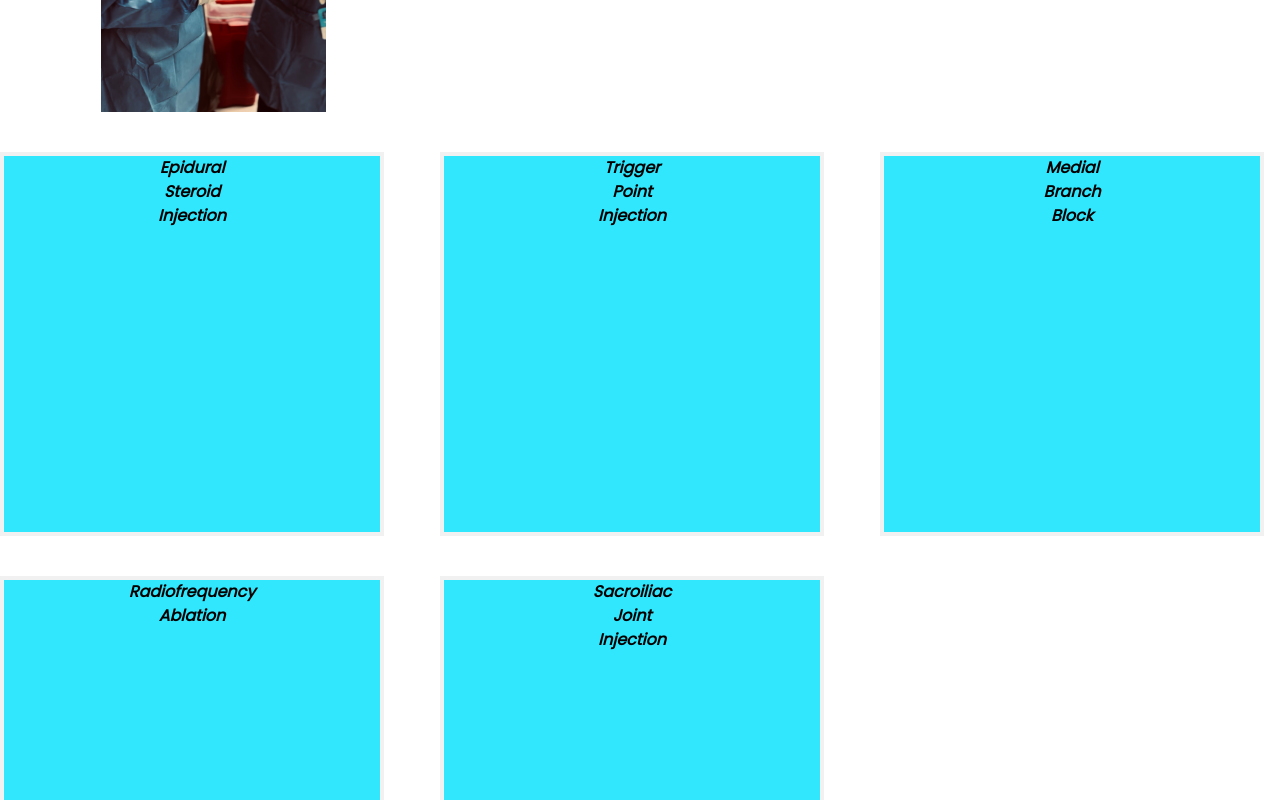
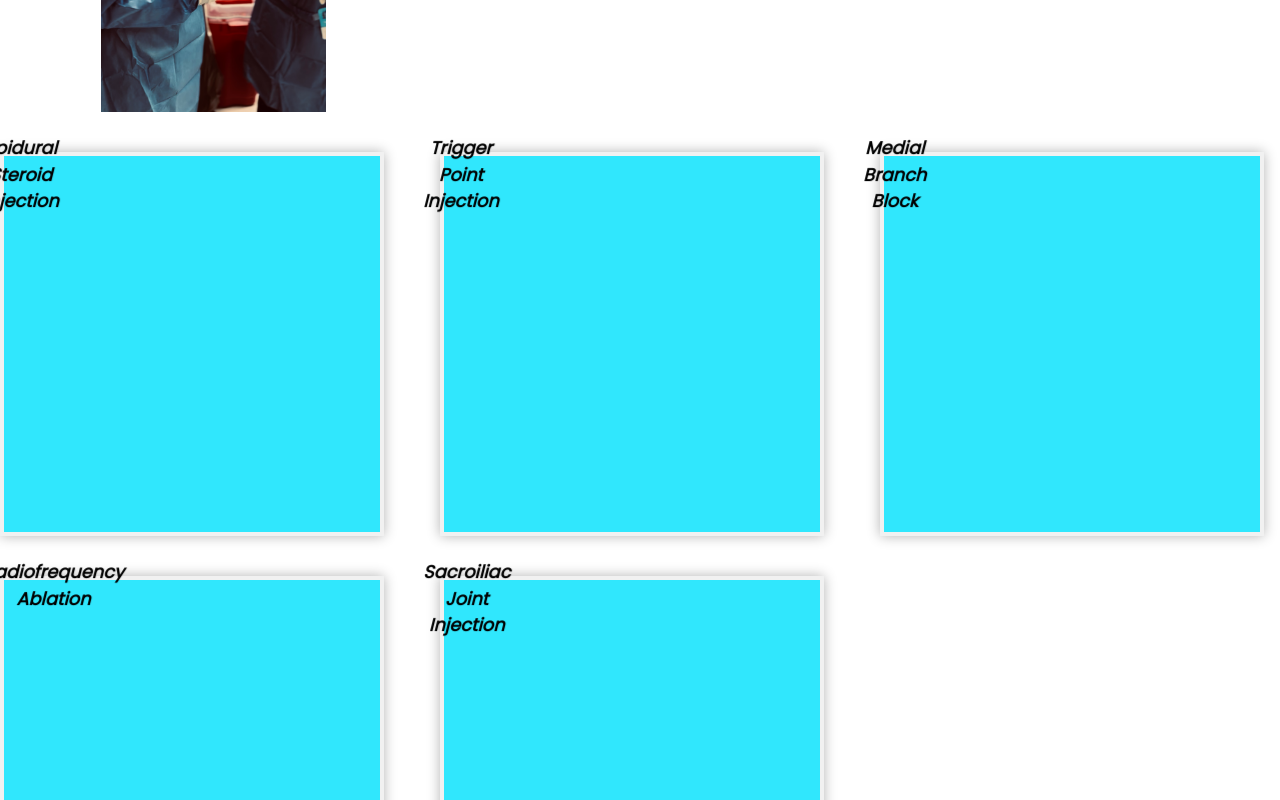
Before and after one commit to federicodez/bpc, a Next.js app: page /procedures in a window 1280 px wide. Shown: the part 480-1280 px from the top of the page. Built offline with nearby package versions, Linux system fonts and the light colour scheme; no server answers.

Commit message:
adjusting card transitions

```diff
--- a/src/app/globals.css
+++ b/src/app/globals.css
@@ -39,22 +39,26 @@ footer {
 
 /************card transformation************/
 .card {
-  transition: ease all 2.3s;
-  border: 4px solid #f1f1f1;
-  perspective: 1000px;
+  /* transition: ease all 2.3s; */
   display: inline-block;
 }
 .card-inner {
-  position: relative;
+  /* position: relative; */
+  display: inline-block;
   text-align: center;
   transition: ease all 2.3s;
+  perspective: 1000px;
   transform-style: preserve-3d;
 }
-.card:hover .card-inner {
+.card-inner:hover {
   transform: rotateY(180deg);
 }
 .card-front,
 .card-back {
+  border: 4px solid #f1f1f1;
+  box-shadow: 0 0 12px rgba(0, 0, 0, 0.3);
+  transition: ease all 2.3s;
+  transform-style: preserve-3d;
   position: absolute;
   -webkit-backface-visibility: hidden; /* Safari */
   backface-visibility: hidden;
@@ -63,6 +67,14 @@ footer {
   font-weight: 600;
   background-color: #30e7fd;
   color: black;
+  transform-style: preserve-3d;
+  transition: ease all 2.3s;
+}
+.card .card-front h1 {
+  position: absolute;
+  transform-style: preserve-3d;
+  transition: ease all 2.3s;
+  transform: translateZ(100px);
 }
 .card-back {
   background-color: #112d4e;
```
Also changed, not shown: package.json (+2 -6 lines), 1 other file (tests, documents, lock files or other folders).
